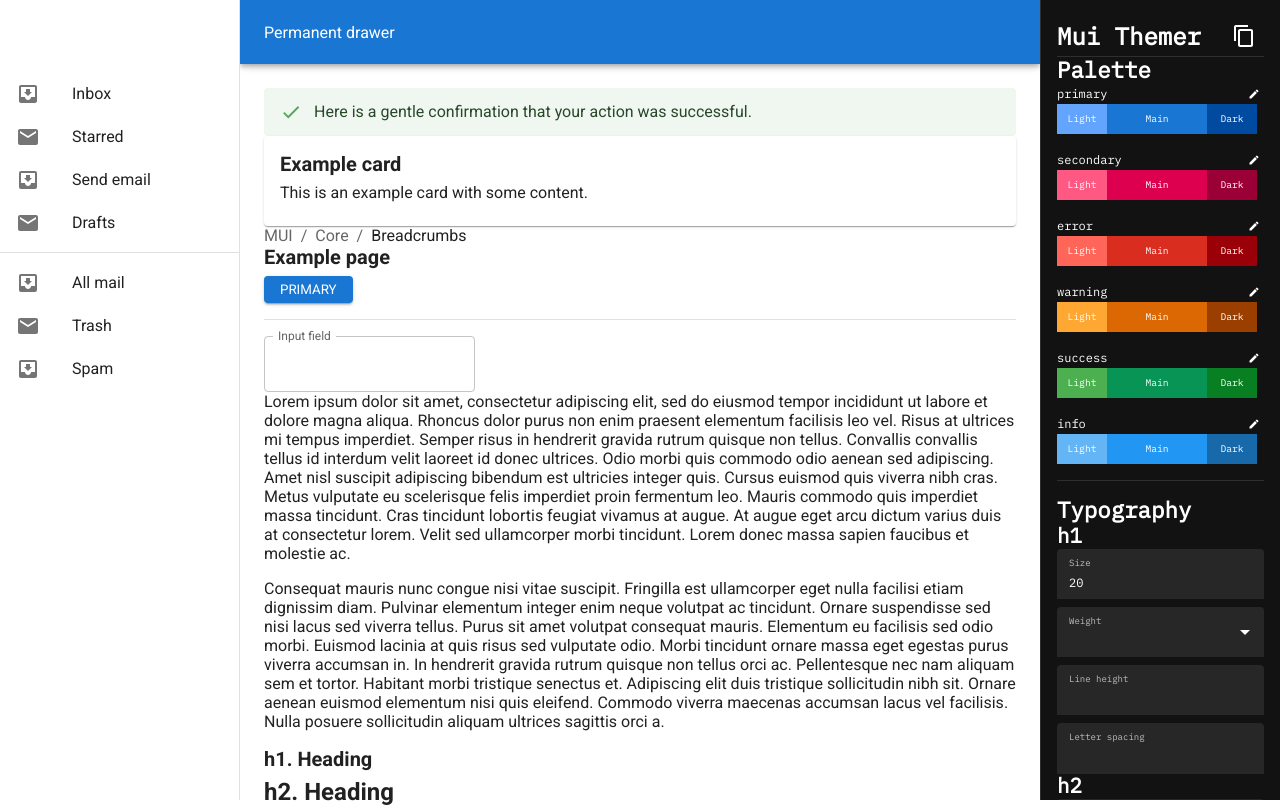
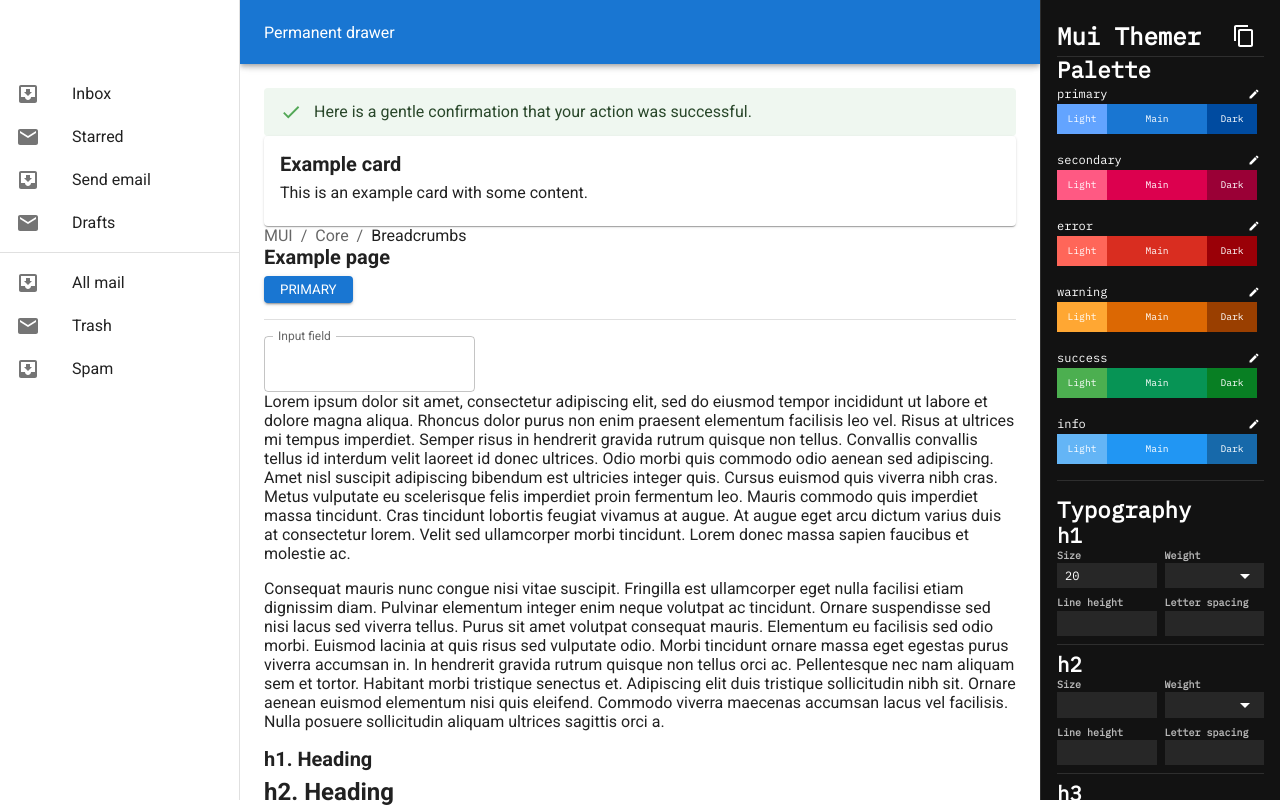
Before and after one commit to sernstberger/mui-themer, a React (Vite) app in the folder mui-themer/: page / in a window 1280 px wide. Shown: the top 807 px of the page. Built offline with nearby package versions, Linux system fonts and the light colour scheme.

Commit message:
simplifying themes

```diff
--- a/mui-themer/src/app/ThemeContext.tsx
+++ b/mui-themer/src/app/ExampleApp/Theme.tsx
@@ -1,8 +1,4 @@
-import {
-  Button,
-  createTheme,
-  ThemeProvider as MuiThemeProvider,
-} from '@mui/material';
+import { createTheme, ThemeProvider as MuiThemeProvider } from '@mui/material';
 import {
   red,
   pink,
@@ -27,7 +23,7 @@ import {
   error,
   warning,
   success,
-} from './colors';
+} from '../colors';
 import '@fontsource/roboto/100.css';
 import '@fontsource/roboto/300.css';
 import '@fontsource/roboto/400.css';
@@ -36,7 +32,7 @@ import '@fontsource/roboto/700.css';
 import '@fontsource/roboto/900.css';
 import { useFormContext } from 'react-hook-form';
 
-export const ThemeProvider = ({ children }) => {
+export const Theme = ({ children }) => {
   const { watch } = useFormContext();
   const formValues = watch();
   // console.log('???', formValues);
--- a/mui-themer/src/app/ThemeStudio/TypographySection.tsx
+++ b/mui-themer/src/app/ThemeStudio/TypographySection.tsx
@@ -1,13 +1,15 @@
-import { Box, Typography } from '@mui/material';
+import { Box, Divider, Stack, Typography } from '@mui/material';
 import { TypographyVariant } from './TypographyVariant';
 
 export const TypographySection = () => {
   return (
     <div>
       <Typography variant="h2">Typography</Typography>
-      <Box>
+      <Stack spacing={1}>
         <TypographyVariant variant="h1" />
+        <Divider />
         <TypographyVariant variant="h2" />
+        <Divider />
         <TypographyVariant variant="h3" />
         <TypographyVariant variant="h4" />
         <TypographyVariant variant="h5" />
@@ -19,7 +21,7 @@ export const TypographySection = () => {
         <TypographyVariant variant="button" />
         <TypographyVariant variant="caption" />
         <TypographyVariant variant="overline" />
-      </Box>
+      </Stack>
     </div>
   );
 };
--- a/mui-themer/src/app/ThemeStudio/TypographyVariant.tsx
+++ b/mui-themer/src/app/ThemeStudio/TypographyVariant.tsx
@@ -8,6 +8,7 @@ import { Box, Typography } from '@mui/material';
 import { OverridableStringUnion } from '@mui/types';
 import { Variant } from '@mui/material/styles/createTypography';
 import { useFormContext } from 'react-hook-form';
+import Grid from '@mui/material/Grid2';
 
 interface TypographyVariantProps {
   variant: OverridableStringUnion<
@@ -22,13 +23,16 @@ export const TypographyVariant = ({ variant }: TypographyVariantProps) => {
   return (
     <Box>
       <Typography variant="h3">{variant}</Typography>
-      <Stack spacing={1}>
+      <Grid container spacing={1}>
+        <Grid size={6}>
           <TextField
             label="Size"
             type="number"
             fullWidth
             {...register(variant, { valueAsNumber: true })}
           />
+        </Grid>
+        <Grid size={6}>
           <TextField
             label="Weight"
             select
@@ -42,19 +46,24 @@ export const TypographyVariant = ({ variant }: TypographyVariantProps) => {
             <MenuItem value={700}>700 (bold)</MenuItem>
             <MenuItem value={900}>900 (black)</MenuItem>
           </TextField>
+        </Grid>
+        <Grid size={6}>
           <TextField
             label="Line height"
             type="number"
             fullWidth
             {...register(`${variant}LineHeight`, { valueAsNumber: true })}
           />
+        </Grid>
+        <Grid size={6}>
           <TextField
             label="Letter spacing"
             type="number"
             fullWidth
             {...register(`${variant}LetterSpacing`, { valueAsNumber: true })}
           />
-      </Stack>
+        </Grid>
+      </Grid>
     </Box>
   );
 };
--- a/mui-themer/src/app/ThemeStudio/theme.tsx
+++ b/mui-themer/src/app/ThemeStudio/theme.tsx
@@ -113,11 +113,32 @@ export const theme = createTheme({
     MuiTextField: {
       defaultProps: {
         variant: 'filled',
-        InputLabelProps: {
-          shrink: true,
+      },
+    },
+    MuiInputLabel: {
+      defaultProps: {
+        shrink: true,
+      },
+      styleOverrides: {
+        root: {
+          position: 'relative',
+          transform: 'none',
+          fontSize: '0.625rem',
+          fontWeight: 700,
         },
-        InputProps: {
-          disableUnderline: true,
+      },
+    },
+    MuiFilledInput: {
+      defaultProps: {
+        disableUnderline: true,
+      },
+      styleOverrides: {
+        root: {
+          // backgroundColor: 'red',
+          borderRadius: 0,
+        },
+        input: {
+          padding: '0.25rem 0.5rem',
         },
       },
     },
--- a/mui-themer/src/app/app.tsx
+++ b/mui-themer/src/app/app.tsx
@@ -1,9 +1,9 @@
 import { CssBaseline } from '@mui/material';
 import { Box } from '@mui/material';
-import { ThemeProvider } from './ThemeContext';
 import { ThemeStudio } from './ThemeStudio';
 import { FormProvider, useForm } from 'react-hook-form';
 import { ExampleApp } from './ExampleApp';
+import { Theme } from './ExampleApp/Theme';
 
 const defaultValues = {
   primary: { main: '#1976d2', light: '#63a4ff', dark: '#004ba0' },
@@ -22,14 +22,14 @@ const App = () => {
   const methods = useForm({ defaultValues });
   return (
     <FormProvider {...methods}>
-      <ThemeProvider>
+      <Theme>
         <CssBaseline />
         <Box sx={{ display: 'flex' }}>
           <ExampleApp />
 
           <ThemeStudio />
         </Box>
-      </ThemeProvider>
+      </Theme>
     </FormProvider>
   );
 };
```
Also changed, not shown: mui-themer/src/app/ExampleApp/index.tsx (renamed from mui-themer/src/app/ExampleApp.tsx). Lines whose indentation alone changed are shown as unchanged.
